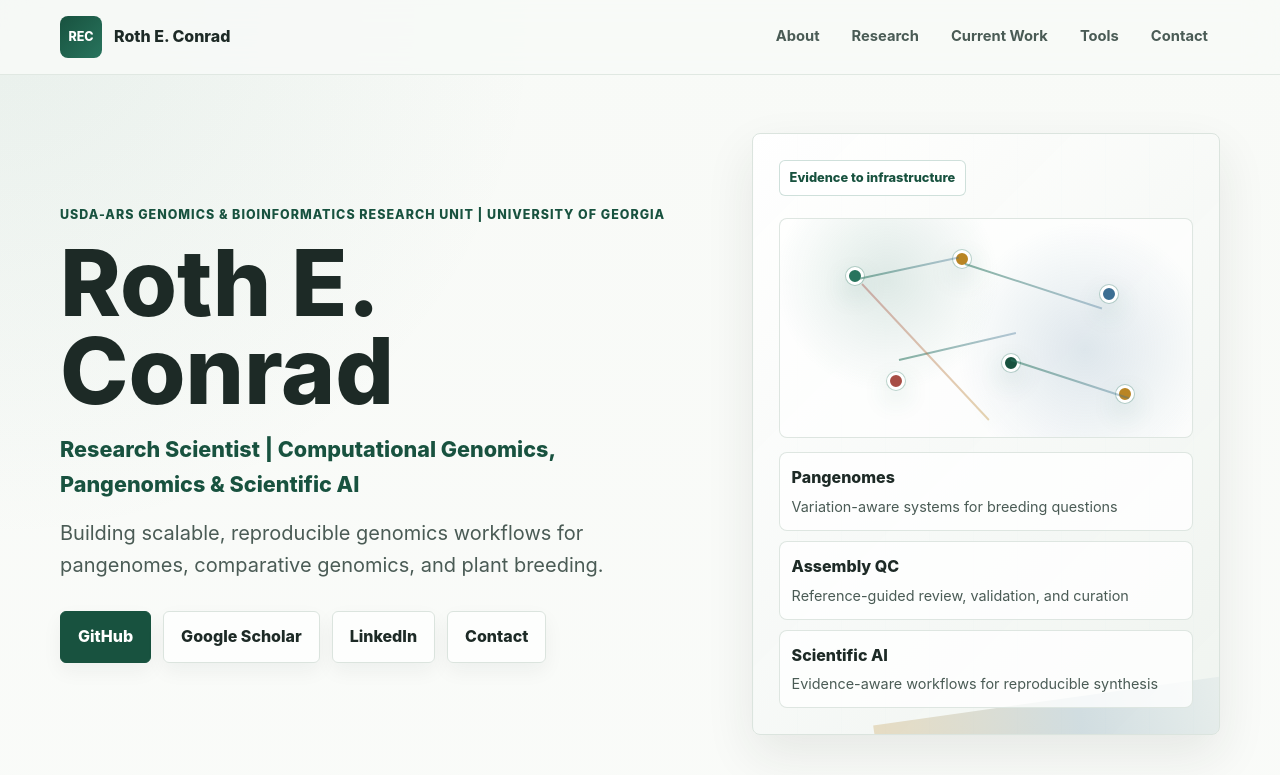
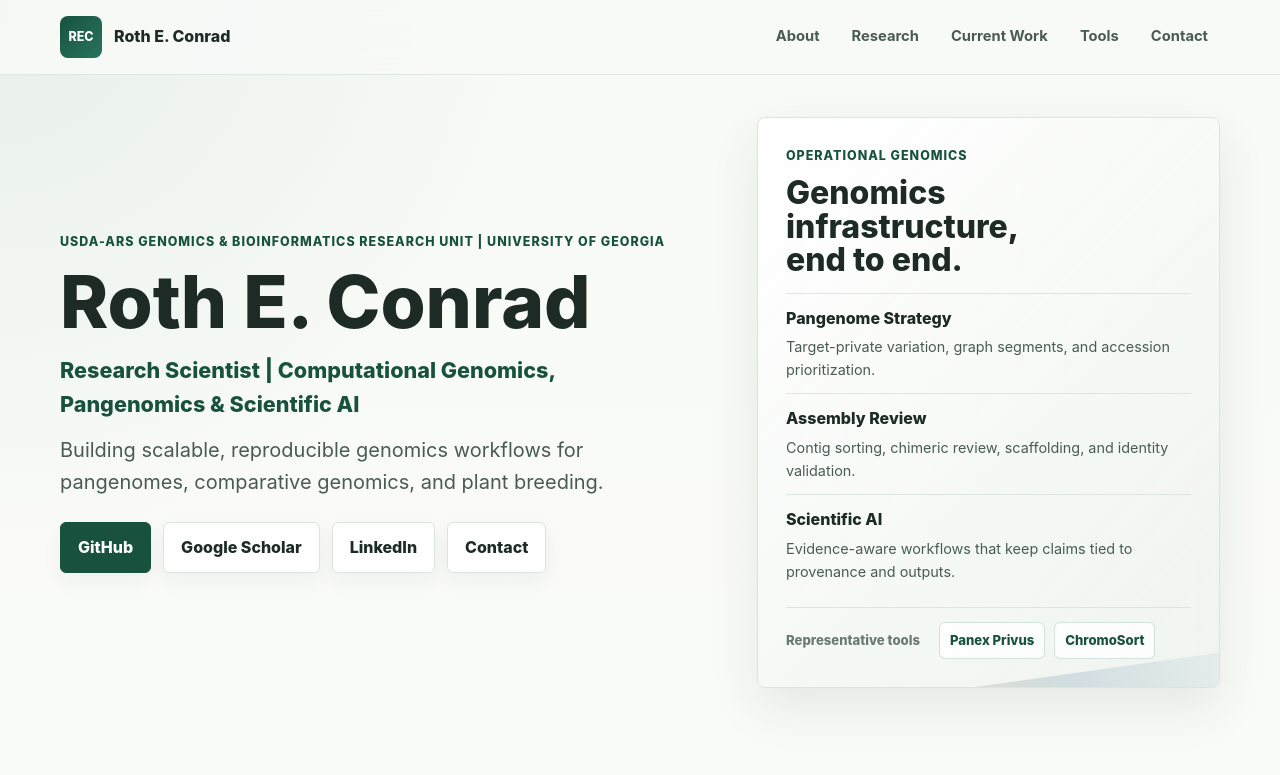
Before and after one commit to rotheconrad/rotheconrad.github.io, a plain HTML site: page index.html in a window 1280 px wide. Shown: the top 775 px of the page. Drawn offline with Linux system fonts and the light colour scheme.

Commit message:
Tighten hero and section spacing

```diff
--- a/assets/css/styles.css
+++ b/assets/css/styles.css
@@ -149,11 +149,11 @@ svg {
 }
 
 .section {
-  padding: 88px 0;
+  padding: 56px 0;
 }
 
 .section-tight {
-  padding-top: 52px;
+  padding-top: 34px;
 }
 
 .surface {
@@ -165,14 +165,14 @@ svg {
   min-height: auto;
   display: flex;
   align-items: center;
-  padding: 58px 0 76px;
+  padding: 42px 0 56px;
 }
 
 .hero-grid {
   display: grid;
-  grid-template-columns: minmax(0, 1.05fr) minmax(340px, 0.8fr);
+  grid-template-columns: minmax(0, 1.16fr) minmax(340px, 0.84fr);
   align-items: center;
-  gap: clamp(36px, 6vw, 82px);
+  gap: clamp(32px, 4.5vw, 58px);
 }
 
 .eyebrow,
@@ -193,16 +193,17 @@ p {
 }
 
 h1 {
-  margin-bottom: 18px;
-  font-size: clamp(3rem, 7.2vw, 5.8rem);
-  line-height: 0.95;
+  margin-bottom: 14px;
+  font-size: clamp(3.6rem, 5.7vw, 4.85rem);
+  line-height: 1;
   font-weight: 800;
-  max-width: 10ch;
+  max-width: none;
+  white-space: nowrap;
 }
 
 h2 {
   margin-bottom: 18px;
-  font-size: clamp(2rem, 4vw, 3.45rem);
+  font-size: clamp(1.85rem, 3.4vw, 3rem);
   line-height: 1.05;
   font-weight: 800;
 }
@@ -215,7 +216,7 @@ h3 {
 }
 
 .hero-title {
-  margin-bottom: 16px;
+  margin-bottom: 12px;
   color: var(--green-dark);
   font-size: clamp(1.08rem, 2vw, 1.35rem);
   font-weight: 800;
@@ -223,7 +224,7 @@ h3 {
 
 .hero-tagline {
   max-width: 680px;
-  margin-bottom: 30px;
+  margin-bottom: 24px;
   color: var(--ink-soft);
   font-size: clamp(1.05rem, 2vw, 1.25rem);
 }
@@ -273,171 +274,111 @@ h3 {
   width: 100%;
 }
 
-.graph-panel {
+.profile-panel {
   position: relative;
   overflow: hidden;
-  padding: clamp(20px, 3vw, 26px);
+  padding: clamp(20px, 2.6vw, 28px);
   background:
-    linear-gradient(135deg, rgba(255, 255, 255, 0.94), rgba(238, 243, 239, 0.92)),
-    repeating-linear-gradient(90deg, rgba(40, 116, 93, 0.08) 0 1px, transparent 1px 44px);
+    linear-gradient(135deg, rgba(255, 255, 255, 0.96), rgba(238, 243, 239, 0.88)),
+    repeating-linear-gradient(90deg, rgba(40, 116, 93, 0.07) 0 1px, transparent 1px 44px);
   border: 1px solid var(--line);
   border-radius: var(--radius);
   box-shadow: var(--shadow);
 }
 
-.graph-panel::after {
+.profile-panel::after {
   content: "";
   position: absolute;
-  inset: auto -16% -22% 28%;
-  height: 170px;
+  inset: auto -18% -24% 22%;
+  height: 150px;
   background: linear-gradient(90deg, rgba(185, 133, 36, 0.24), rgba(60, 110, 147, 0.18), transparent);
   transform: rotate(-8deg);
   pointer-events: none;
 }
 
-.graph-label {
+.panel-kicker {
   position: relative;
   z-index: 1;
-  display: inline-flex;
-  margin-bottom: 22px;
-  padding: 7px 10px;
-  border: 1px solid rgba(40, 116, 93, 0.22);
-  border-radius: 6px;
+  margin-bottom: 10px;
   color: var(--green-dark);
-  background: rgba(255, 255, 255, 0.78);
-  font-size: 0.8rem;
+  font-size: 0.78rem;
   font-weight: 800;
+  letter-spacing: 0.08em;
+  text-transform: uppercase;
 }
 
-.graph-canvas {
+.profile-panel h2 {
   position: relative;
   z-index: 1;
-  min-height: 220px;
-  border: 1px solid rgba(219, 228, 222, 0.9);
-  border-radius: var(--radius);
-  background:
-    radial-gradient(circle at 26% 28%, rgba(40, 116, 93, 0.15), transparent 7rem),
-    radial-gradient(circle at 74% 60%, rgba(60, 110, 147, 0.16), transparent 8rem),
-    rgba(255, 255, 255, 0.66);
+  max-width: 13ch;
+  margin-bottom: 16px;
+  font-size: clamp(1.65rem, 2.5vw, 2.15rem);
 }
 
-.node,
-.edge {
-  position: absolute;
-  display: block;
-}
-
-.node {
-  width: 18px;
-  height: 18px;
-  border: 3px solid #ffffff;
-  border-radius: 999px;
-  background: var(--green);
-  box-shadow: 0 0 0 1px rgba(40, 116, 93, 0.28), 0 10px 26px rgba(40, 116, 93, 0.2);
-}
-
-.node-a {
-  left: 16%;
-  top: 22%;
-  background: var(--green);
-}
-
-.node-b {
-  left: 42%;
-  top: 14%;
-  background: var(--gold);
-}
-
-.node-c {
-  right: 18%;
-  top: 30%;
-  background: var(--blue);
-}
-
-.node-d {
-  left: 26%;
-  bottom: 22%;
-  background: var(--red);
-}
-
-.node-e {
-  left: 54%;
-  bottom: 30%;
-  background: var(--green-dark);
-}
-
-.node-f {
-  right: 14%;
-  bottom: 16%;
-  background: var(--gold);
-}
-
-.edge {
-  height: 2px;
-  transform-origin: left center;
-  background: linear-gradient(90deg, rgba(40, 116, 93, 0.55), rgba(60, 110, 147, 0.35));
-}
-
-.edge-1 {
-  left: 19%;
-  top: 27%;
-  width: 25%;
-  transform: rotate(-12deg);
-}
-
-.edge-2 {
-  left: 45%;
-  top: 20%;
-  width: 35%;
-  transform: rotate(18deg);
-}
-
-.edge-3 {
-  left: 29%;
-  top: 64%;
-  width: 29%;
-  transform: rotate(-13deg);
-}
-
-.edge-4 {
-  left: 56%;
-  top: 64%;
-  width: 30%;
-  transform: rotate(18deg);
-}
-
-.edge-5 {
-  left: 20%;
-  top: 29%;
-  width: 45%;
-  transform: rotate(47deg);
-  background: linear-gradient(90deg, rgba(167, 77, 69, 0.4), rgba(185, 133, 36, 0.35));
-}
-
-.metric-list {
+.snapshot-list {
   position: relative;
   z-index: 1;
   display: grid;
-  gap: 10px;
-  margin: 14px 0 0;
+  gap: 0;
+  margin: 0;
 }
 
-.metric-list div {
-  padding: 12px;
-  border: 1px solid rgba(219, 228, 222, 0.9);
-  border-radius: 8px;
-  background: rgba(255, 255, 255, 0.78);
+.snapshot-list div {
+  padding: 12px 0;
+  border-top: 1px solid rgba(219, 228, 222, 0.9);
 }
 
-.metric-list dt {
+.snapshot-list dt {
   color: var(--ink);
   font-weight: 800;
 }
 
-.metric-list dd {
+.snapshot-list dd {
   margin: 4px 0 0;
   color: var(--ink-soft);
   font-size: 0.9rem;
+}
+
+.panel-tools {
+  position: relative;
+  z-index: 1;
+  display: flex;
+  flex-wrap: wrap;
+  gap: 9px;
+  align-items: center;
+  margin-top: 12px;
+  padding-top: 14px;
+  border-top: 1px solid rgba(219, 228, 222, 0.9);
+}
+
+.panel-tools span,
+.panel-tools a {
+  display: inline-flex;
+  align-items: center;
+  min-height: 34px;
+  padding: 7px 10px;
+  border-radius: 6px;
+  font-size: 0.82rem;
+  font-weight: 800;
+}
+
+.panel-tools span {
+  color: var(--ink-muted);
+  padding-left: 0;
+}
+
+.panel-tools a {
+  border: 1px solid rgba(40, 116, 93, 0.2);
+  color: var(--green-dark);
+  background: rgba(255, 255, 255, 0.78);
+  text-decoration: none;
+}
+
+.panel-tools a:hover,
+.panel-tools a:focus-visible {
+  border-color: rgba(40, 116, 93, 0.45);
+  color: var(--green);
+  outline: none;
 }
 
 .two-column,
@@ -450,7 +391,7 @@ h3 {
 
 .section-heading {
   max-width: 780px;
-  margin-bottom: 34px;
+  margin-bottom: 28px;
 }
 
 .section-heading p:not(.section-kicker),
@@ -559,7 +500,7 @@ h3 {
 }
 
 .tool-section {
-  margin-top: 38px;
+  margin-top: 32px;
 }
 
 .tool-section:first-of-type {
@@ -699,7 +640,7 @@ h3 {
 }
 
 .contact-section {
-  padding-top: 48px;
+  padding-top: 38px;
 }
 
 .contact-panel {
@@ -840,15 +781,17 @@ h3 {
   }
 
   .section {
-    padding: 64px 0;
+    padding: 48px 0;
   }
 
   .hero {
-    padding-top: 48px;
+    padding: 38px 0 48px;
   }
 
   h1 {
-    font-size: clamp(3rem, 17vw, 4.4rem);
+    max-width: 10ch;
+    font-size: clamp(3rem, 16vw, 4.2rem);
+    white-space: normal;
   }
 
   .button-row {
@@ -875,10 +818,6 @@ h3 {
 
   .focus-card-wide {
     grid-column: auto;
-  }
-
-  .graph-canvas {
-    min-height: 220px;
   }
 
   .footer-inner {
--- a/index.html
+++ b/index.html
@@ -73,36 +73,29 @@
             </div>
           </div>
 
-          <aside class="hero-visual" aria-label="Computational genomics focus map">
-            <div class="graph-panel">
-              <div class="graph-label">Evidence to infrastructure</div>
-              <div class="graph-canvas" aria-hidden="true">
-                <span class="node node-a"></span>
-                <span class="node node-b"></span>
-                <span class="node node-c"></span>
-                <span class="node node-d"></span>
-                <span class="node node-e"></span>
-                <span class="node node-f"></span>
-                <span class="edge edge-1"></span>
-                <span class="edge edge-2"></span>
-                <span class="edge edge-3"></span>
-                <span class="edge edge-4"></span>
-                <span class="edge edge-5"></span>
-              </div>
-              <dl class="metric-list">
+          <aside class="hero-visual" aria-label="Profile snapshot">
+            <div class="profile-panel">
+              <p class="panel-kicker">Operational Genomics</p>
+              <h2>Genomics infrastructure, end to end.</h2>
+              <dl class="snapshot-list">
                 <div>
-                  <dt>Pangenomes</dt>
-                  <dd>Variation-aware systems for breeding questions</dd>
+                  <dt>Pangenome Strategy</dt>
+                  <dd>Target-private variation, graph segments, and accession prioritization.</dd>
                 </div>
                 <div>
-                  <dt>Assembly QC</dt>
-                  <dd>Reference-guided review, validation, and curation</dd>
+                  <dt>Assembly Review</dt>
+                  <dd>Contig sorting, chimeric review, scaffolding, and identity validation.</dd>
                 </div>
                 <div>
                   <dt>Scientific AI</dt>
-                  <dd>Evidence-aware workflows for reproducible synthesis</dd>
+                  <dd>Evidence-aware workflows that keep claims tied to provenance and outputs.</dd>
                 </div>
               </dl>
+              <div class="panel-tools" aria-label="Representative public tools">
+                <span>Representative tools</span>
+                <a href="https://github.com/USDA-ARS-GBRU/Panex_Privus" target="_blank" rel="noreferrer">Panex Privus</a>
+                <a href="https://github.com/rotheconrad/chromosort" target="_blank" rel="noreferrer">ChromoSort</a>
+              </div>
             </div>
           </aside>
         </div>
```
